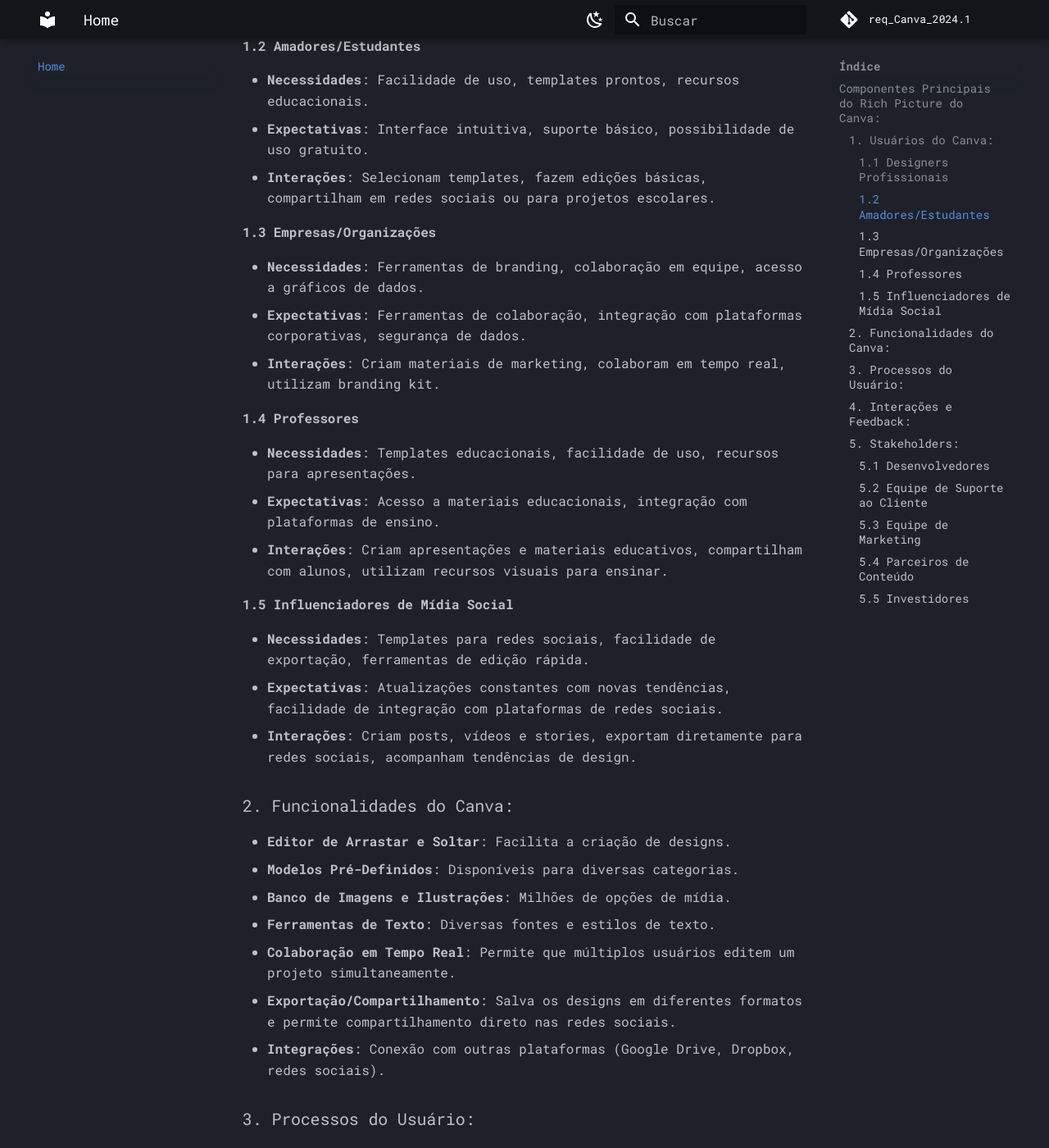
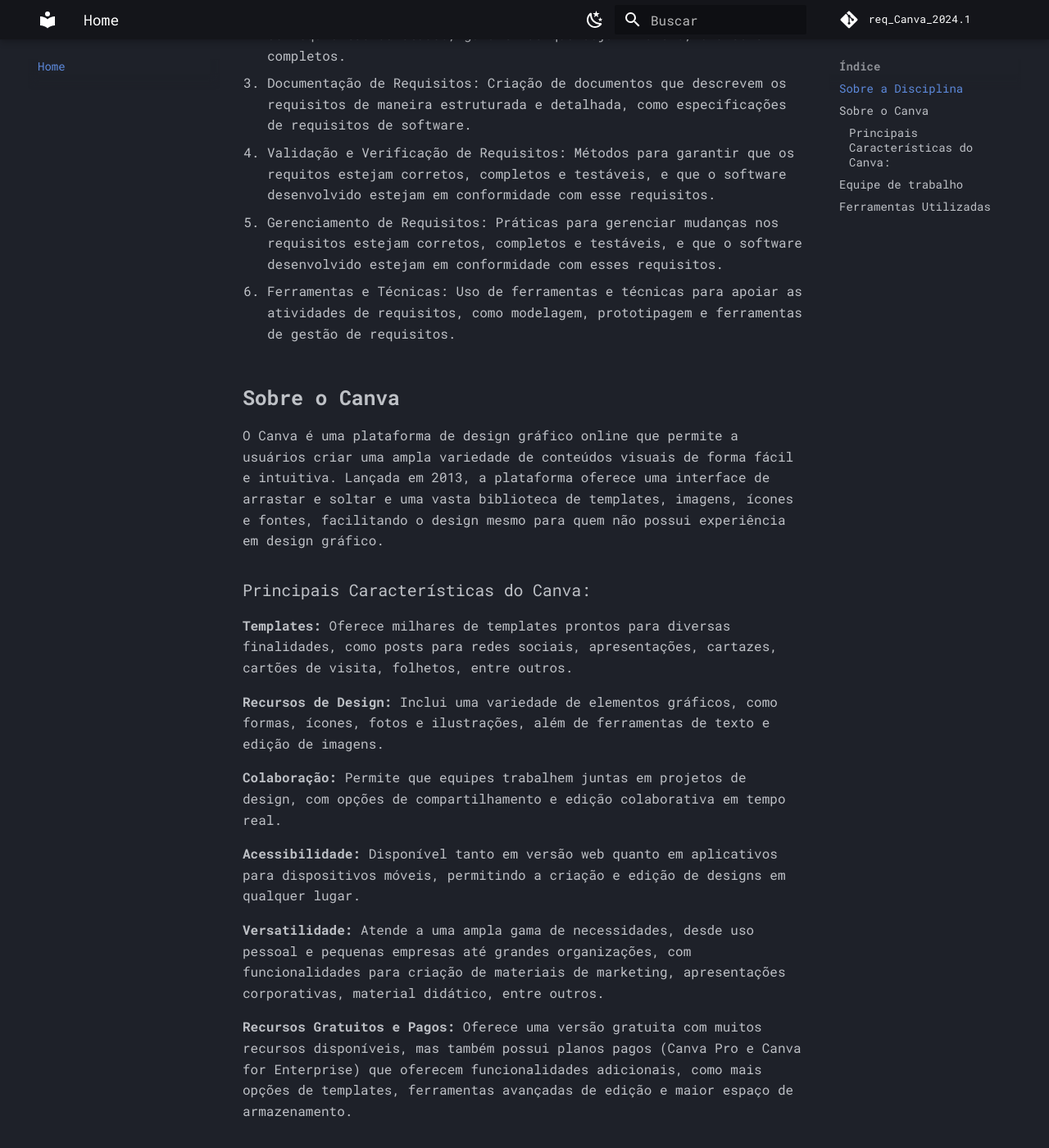
Before and after one commit to LuizaMaluf/req_Canva_2024.1, an MkDocs documentation site: the page built from docs/index.md, in a window 1280 px wide and 1400 px high, scrolled down 544 px. Shown: the whole window at 82% size. Built offline with MkDocs 1.6.1 and Material for MkDocs 9.7.7, drawn with Linux system fonts in a browser that asks for light colours; comment, search, counter and statistics services are not loaded; some of the changed text lies outside the part shown.

Commit message:
adicionando a Home

```diff
--- a/docs/index.md
+++ b/docs/index.md
@@ -1,78 +1,47 @@
-# Rich Picture do Aplicativo Canva
+#__Requisitos de Software__
 
-## Componentes Principais do Rich Picture do Canva:
+##__Sobre a Disciplina__
+A disciplina de Requisitos de Software aborda o processo de definição, documentação e manutenção dos requisitos de um sistema de software.
 
-### 1. Usuários do Canva:
+Seu principal objetivo é garantir que o software desenvolvido atenda às necessidades e expectativas dos stakeholders (partes interessadas).
 
-#### 1.1 Designers Profissionais
-- **Necessidades**: Ferramentas avançadas de design, alta personalização, qualidade de exportação.
-- **Expectativas**: Alta performance, variedade de recursos, integração com outras ferramentas de design.
-- **Interações**: Utilizam intensivamente as ferramentas de edição, colaboram com equipes, exportam em formatos de alta qualidade.
+Os principais tópicos geralmente incluem:
 
-#### 1.2 Amadores/Estudantes
-- **Necessidades**: Facilidade de uso, templates prontos, recursos educacionais.
-- **Expectativas**: Interface intuitiva, suporte básico, possibilidade de uso gratuito.
-- **Interações**: Selecionam templates, fazem edições básicas, compartilham em redes sociais ou para projetos escolares.
+1. Elicitação de Requisitos: Técnicas e métodos para identificar e coletar requisitos de diferentes stakeholders, como entrevistas, questionários, workshops e observações.
 
-#### 1.3 Empresas/Organizações
-- **Necessidades**: Ferramentas de branding, colaboração em equipe, acesso a gráficos de dados.
-- **Expectativas**: Ferramentas de colaboração, integração com plataformas corporativas, segurança de dados.
-- **Interações**: Criam materiais de marketing, colaboram em tempo real, utilizam branding kit.
+2. Análise de Requisitos: Processos para atender, analisar e negociar os requisitos coletados, garantindo que sejam viáveis, claros e completos.
 
-#### 1.4 Professores
-- **Necessidades**: Templates educacionais, facilidade de uso, recursos para apresentações.
-- **Expectativas**: Acesso a materiais educacionais, integração com plataformas de ensino.
-- **Interações**: Criam apresentações e materiais educativos, compartilham com alunos, utilizam recursos visuais para ensinar.
+3. Documentação de Requisitos: Criação de documentos que descrevem os requisitos de maneira estruturada e detalhada, como especificações de requisitos de software.
 
-#### 1.5 Influenciadores de Mídia Social
-- **Necessidades**: Templates para redes sociais, facilidade de exportação, ferramentas de edição rápida.
-- **Expectativas**: Atualizações constantes com novas tendências, facilidade de integração com plataformas de redes sociais.
-- **Interações**: Criam posts, vídeos e stories, exportam diretamente para redes sociais, acompanham tendências de design.
+4. Validação e Verificação de Requisitos: Métodos para garantir que os requitos estejam corretos, completos e testáveis, e que o software desenvolvido estejam em conformidade com esse requisitos.
 
-### 2. Funcionalidades do Canva:
-- **Editor de Arrastar e Soltar**: Facilita a criação de designs.
-- **Modelos Pré-Definidos**: Disponíveis para diversas categorias.
-- **Banco de Imagens e Ilustrações**: Milhões de opções de mídia.
-- **Ferramentas de Texto**: Diversas fontes e estilos de texto.
-- **Colaboração em Tempo Real**: Permite que múltiplos usuários editem um projeto simultaneamente.
-- **Exportação/Compartilhamento**: Salva os designs em diferentes formatos e permite compartilhamento direto nas redes sociais.
-- **Integrações**: Conexão com outras plataformas (Google Drive, Dropbox, redes sociais).
+5. Gerenciamento de Requisitos: Práticas para gerenciar mudanças nos requisitos estejam corretos, completos e testáveis, e que o software desenvolvido estejam em conformidade com esses requisitos.
 
-### 3. Processos do Usuário:
-- **Criação de Conta/Login**: Acesso ao Canva.
-- **Seleção de Template ou Design do Zero**: Início do projeto.
-- **Edição e Personalização**: Utilização das ferramentas do Canva.
-- **Salvamento e Exportação**: Armazenamento do design final.
-- **Compartilhamento e Colaboração**: Trabalho em equipe e disseminação.
+6. Ferramentas e Técnicas: Uso de ferramentas e técnicas para apoiar as atividades de requisitos, como modelagem, prototipagem e ferramentas de gestão de requisitos.
 
-### 4. Interações e Feedback:
-- **Comunidade de Usuários**: Compartilhando designs e ideias.
-- **Suporte ao Cliente**: Feedback e resolução de problemas.
-- **Atualizações de Software**: Novas funcionalidades e correções de bugs.
+## __Sobre o Canva__
 
-### 5. Stakeholders:
+O Canva é uma plataforma de design gráfico online que permite a usuários criar uma ampla variedade de conteúdos visuais de forma fácil e intuitiva. Lançada em 2013, a plataforma oferece uma interface de arrastar e soltar e uma vasta biblioteca de templates, imagens, ícones e fontes, facilitando o design mesmo para quem não possui experiência em design gráfico.
 
-#### 5.1 Desenvolvedores
-- **Responsabilidades**: Construção e manutenção do aplicativo, implementação de novas funcionalidades.
-- **Necessidades**: Feedback claro dos usuários, ferramentas de desenvolvimento modernas, ambientes de teste.
-- **Expectativas**: Comunicação eficiente com equipes de design e suporte, acesso a dados de uso para melhorias.
+###Principais Características do Canva:
 
-#### 5.2 Equipe de Suporte ao Cliente
-- **Responsabilidades**: Ajudar os usuários com problemas técnicos, responder a perguntas e fornecer orientação.
-- **Necessidades**: Treinamento contínuo, acesso a documentação detalhada, ferramentas de suporte ao cliente.
-- **Expectativas**: Feedback positivo dos usuários, comunicação clara com equipes de desenvolvimento.
+__Templates:__ Oferece milhares de templates prontos para diversas finalidades, como posts para redes sociais, apresentações, cartazes, cartões de visita, folhetos, entre outros.
 
-#### 5.3 Equipe de Marketing
-- **Responsabilidades**: Promover o Canva, criar campanhas de marketing, analisar o mercado.
-- **Necessidades**: Dados de uso do aplicativo, colaboração com designers, recursos de publicidade.
-- **Expectativas**: Crescimento contínuo de usuários, boas avaliações do aplicativo, presença forte nas redes sociais.
+__Recursos de Design:__ Inclui uma variedade de elementos gráficos, como formas, ícones, fotos e ilustrações, além de ferramentas de texto e edição de imagens.
 
-#### 5.4 Parceiros de Conteúdo
-- **Responsabilidades**: Fornecimento de imagens, ilustrações, fontes e outros recursos.
-- **Necessidades**: Colaboração com a equipe de desenvolvimento, contratos claros, reconhecimento de conteúdo.
-- **Expectativas**: Pagamentos justos, uso adequado de seus recursos, visibilidade de seus conteúdos no aplicativo.
+__Colaboração:__ Permite que equipes trabalhem juntas em projetos de design, com opções de compartilhamento e edição colaborativa em tempo real.
 
-#### 5.5 Investidores
-- **Responsabilidades**: Fornecimento de capital para o crescimento do Canva.
-- **Necessidades**: Relatórios financeiros regulares, transparência nas operações, estratégias de crescimento claras.
-- **Expectativas**: Retorno sobre investimento, crescimento contínuo do usuário, inovação constante.
+__Acessibilidade:__ Disponível tanto em versão web quanto em aplicativos para dispositivos móveis, permitindo a criação e edição de designs em qualquer lugar.
+
+__Versatilidade:__ Atende a uma ampla gama de necessidades, desde uso pessoal e pequenas empresas até grandes organizações, com funcionalidades para criação de materiais de marketing, apresentações corporativas, material didático, entre outros.
+
+__Recursos Gratuitos e Pagos:__ Oferece uma versão gratuita com muitos recursos disponíveis, mas também possui planos pagos (Canva Pro e Canva for Enterprise) que oferecem funcionalidades adicionais, como mais opções de templates, ferramentas avançadas de edição e maior espaço de armazenamento.
+
+##__Equipe de trabalho__
+
+| Integrantes |  Matrícula | Nome | Usuário GitHub |
+|-------------|------------|------|----------------|
+|                                                  |
+
+
+##__Ferramentas Utilizadas__
--- /dev/null
+++ b/docs/rich_picture.md
@@ -0,0 +1,78 @@
+# Rich Picture do Aplicativo Canva
+
+## Componentes Principais do Rich Picture do Canva:
+
+### 1. Usuários do Canva:
+
+#### 1.1 Designers Profissionais
+- **Necessidades**: Ferramentas avançadas de design, alta personalização, qualidade de exportação.
+- **Expectativas**: Alta performance, variedade de recursos, integração com outras ferramentas de design.
+- **Interações**: Utilizam intensivamente as ferramentas de edição, colaboram com equipes, exportam em formatos de alta qualidade.
+
+#### 1.2 Amadores/Estudantes
+- **Necessidades**: Facilidade de uso, templates prontos, recursos educacionais.
+- **Expectativas**: Interface intuitiva, suporte básico, possibilidade de uso gratuito.
+- **Interações**: Selecionam templates, fazem edições básicas, compartilham em redes sociais ou para projetos escolares.
+
+#### 1.3 Empresas/Organizações
+- **Necessidades**: Ferramentas de branding, colaboração em equipe, acesso a gráficos de dados.
+- **Expectativas**: Ferramentas de colaboração, integração com plataformas corporativas, segurança de dados.
+- **Interações**: Criam materiais de marketing, colaboram em tempo real, utilizam branding kit.
+
+#### 1.4 Professores
+- **Necessidades**: Templates educacionais, facilidade de uso, recursos para apresentações.
+- **Expectativas**: Acesso a materiais educacionais, integração com plataformas de ensino.
+- **Interações**: Criam apresentações e materiais educativos, compartilham com alunos, utilizam recursos visuais para ensinar.
+
+#### 1.5 Influenciadores de Mídia Social
+- **Necessidades**: Templates para redes sociais, facilidade de exportação, ferramentas de edição rápida.
+- **Expectativas**: Atualizações constantes com novas tendências, facilidade de integração com plataformas de redes sociais.
+- **Interações**: Criam posts, vídeos e stories, exportam diretamente para redes sociais, acompanham tendências de design.
+
+### 2. Funcionalidades do Canva:
+- **Editor de Arrastar e Soltar**: Facilita a criação de designs.
+- **Modelos Pré-Definidos**: Disponíveis para diversas categorias.
+- **Banco de Imagens e Ilustrações**: Milhões de opções de mídia.
+- **Ferramentas de Texto**: Diversas fontes e estilos de texto.
+- **Colaboração em Tempo Real**: Permite que múltiplos usuários editem um projeto simultaneamente.
+- **Exportação/Compartilhamento**: Salva os designs em diferentes formatos e permite compartilhamento direto nas redes sociais.
+- **Integrações**: Conexão com outras plataformas (Google Drive, Dropbox, redes sociais).
+
+### 3. Processos do Usuário:
+- **Criação de Conta/Login**: Acesso ao Canva.
+- **Seleção de Template ou Design do Zero**: Início do projeto.
+- **Edição e Personalização**: Utilização das ferramentas do Canva.
+- **Salvamento e Exportação**: Armazenamento do design final.
+- **Compartilhamento e Colaboração**: Trabalho em equipe e disseminação.
+
+### 4. Interações e Feedback:
+- **Comunidade de Usuários**: Compartilhando designs e ideias.
+- **Suporte ao Cliente**: Feedback e resolução de problemas.
+- **Atualizações de Software**: Novas funcionalidades e correções de bugs.
+
+### 5. Stakeholders:
+
+#### 5.1 Desenvolvedores
+- **Responsabilidades**: Construção e manutenção do aplicativo, implementação de novas funcionalidades.
+- **Necessidades**: Feedback claro dos usuários, ferramentas de desenvolvimento modernas, ambientes de teste.
+- **Expectativas**: Comunicação eficiente com equipes de design e suporte, acesso a dados de uso para melhorias.
+
+#### 5.2 Equipe de Suporte ao Cliente
+- **Responsabilidades**: Ajudar os usuários com problemas técnicos, responder a perguntas e fornecer orientação.
+- **Necessidades**: Treinamento contínuo, acesso a documentação detalhada, ferramentas de suporte ao cliente.
+- **Expectativas**: Feedback positivo dos usuários, comunicação clara com equipes de desenvolvimento.
+
+#### 5.3 Equipe de Marketing
+- **Responsabilidades**: Promover o Canva, criar campanhas de marketing, analisar o mercado.
+- **Necessidades**: Dados de uso do aplicativo, colaboração com designers, recursos de publicidade.
+- **Expectativas**: Crescimento contínuo de usuários, boas avaliações do aplicativo, presença forte nas redes sociais.
+
+#### 5.4 Parceiros de Conteúdo
+- **Responsabilidades**: Fornecimento de imagens, ilustrações, fontes e outros recursos.
+- **Necessidades**: Colaboração com a equipe de desenvolvimento, contratos claros, reconhecimento de conteúdo.
+- **Expectativas**: Pagamentos justos, uso adequado de seus recursos, visibilidade de seus conteúdos no aplicativo.
+
+#### 5.5 Investidores
+- **Responsabilidades**: Fornecimento de capital para o crescimento do Canva.
+- **Necessidades**: Relatórios financeiros regulares, transparência nas operações, estratégias de crescimento claras.
+- **Expectativas**: Retorno sobre investimento, crescimento contínuo do usuário, inovação constante.
--- a/mkdocs.yml
+++ b/mkdocs.yml
@@ -6,6 +6,9 @@
 
 nav:
   - Home: index.md
+  - Pre-Rastreabilidade:
+    - Rich Pictures: rich_picture.md
+
 
 theme:
     name: material
```
